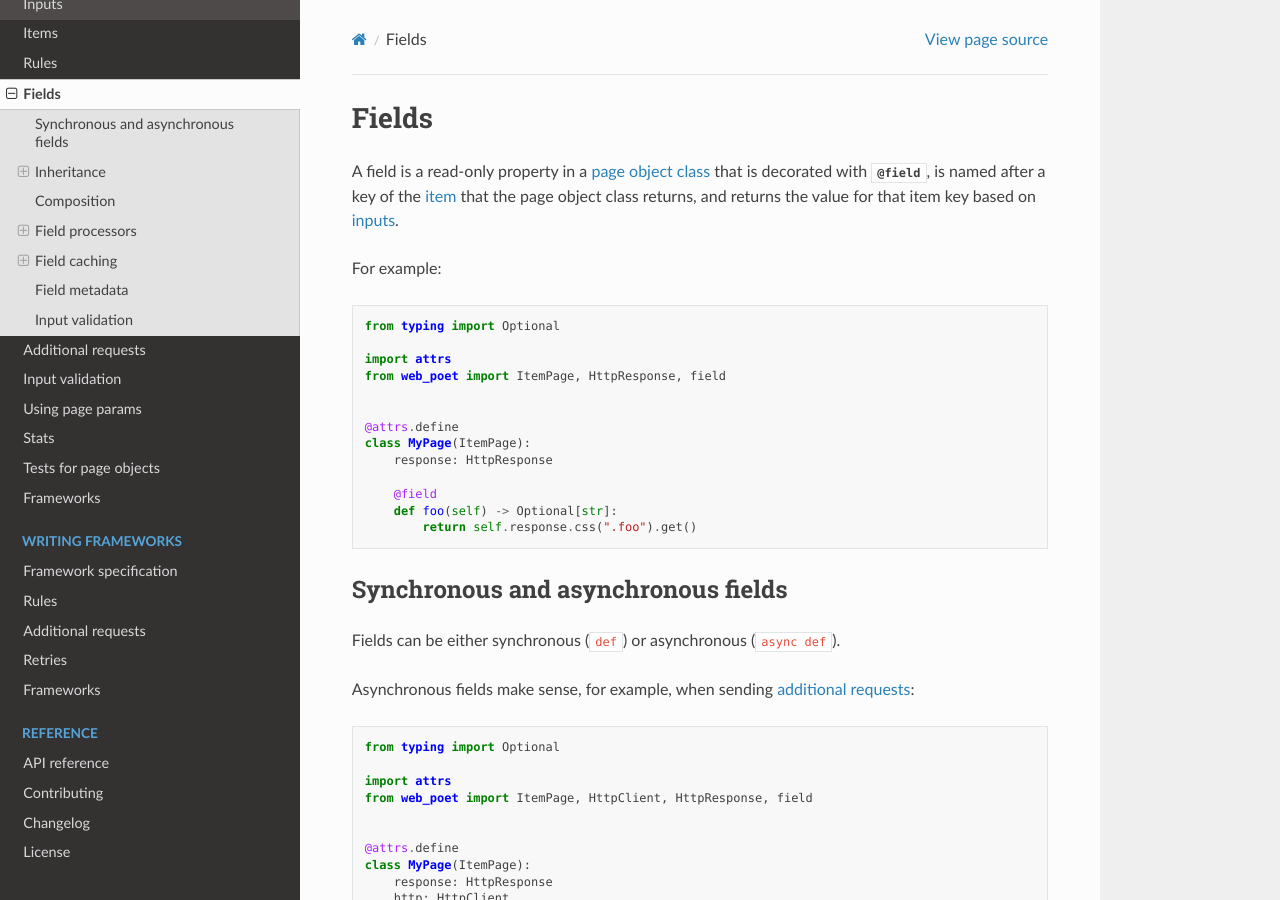
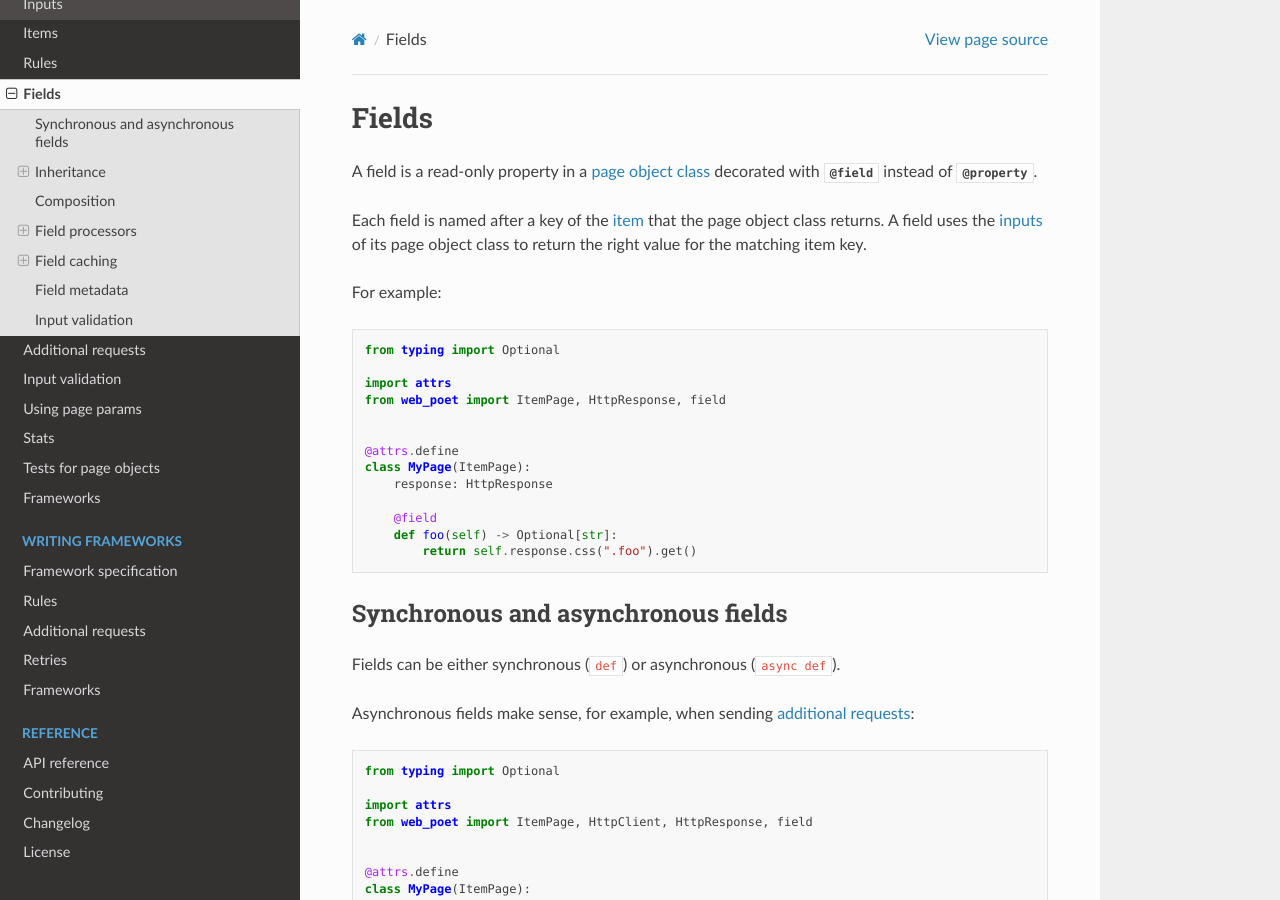
Before and after one commit to scrapinghub/web-poet, a Sphinx documentation site: the page built from docs/page-objects/fields.rst, in a window 1280 px wide and 900 px high. Built offline with Sphinx 7.4.7 and the Read the Docs theme 2.0.0, drawn with Linux system fonts in a browser that asks for light colours.

Commit message:
Reword the introduction to fields

```diff
--- a/docs/page-objects/fields.rst
+++ b/docs/page-objects/fields.rst
@@ -5,9 +5,12 @@ Fields
 ======
 
 A field is a read-only property in a :ref:`page object class <page-objects>`
-that is decorated with :meth:`@field <web_poet.fields.field>`, is named after a
-key of the :ref:`item <items>` that the page object class returns, and returns
-the value for that item key based on :ref:`inputs <inputs>`.
+decorated with :meth:`@field <web_poet.fields.field>` instead of
+:func:`@property <property>`.
+
+Each field is named after a key of the :ref:`item <items>` that the page object
+class returns. A field uses the :ref:`inputs <inputs>` of its page object class
+to return the right value for the matching item key.
 
 For example:
 
```
